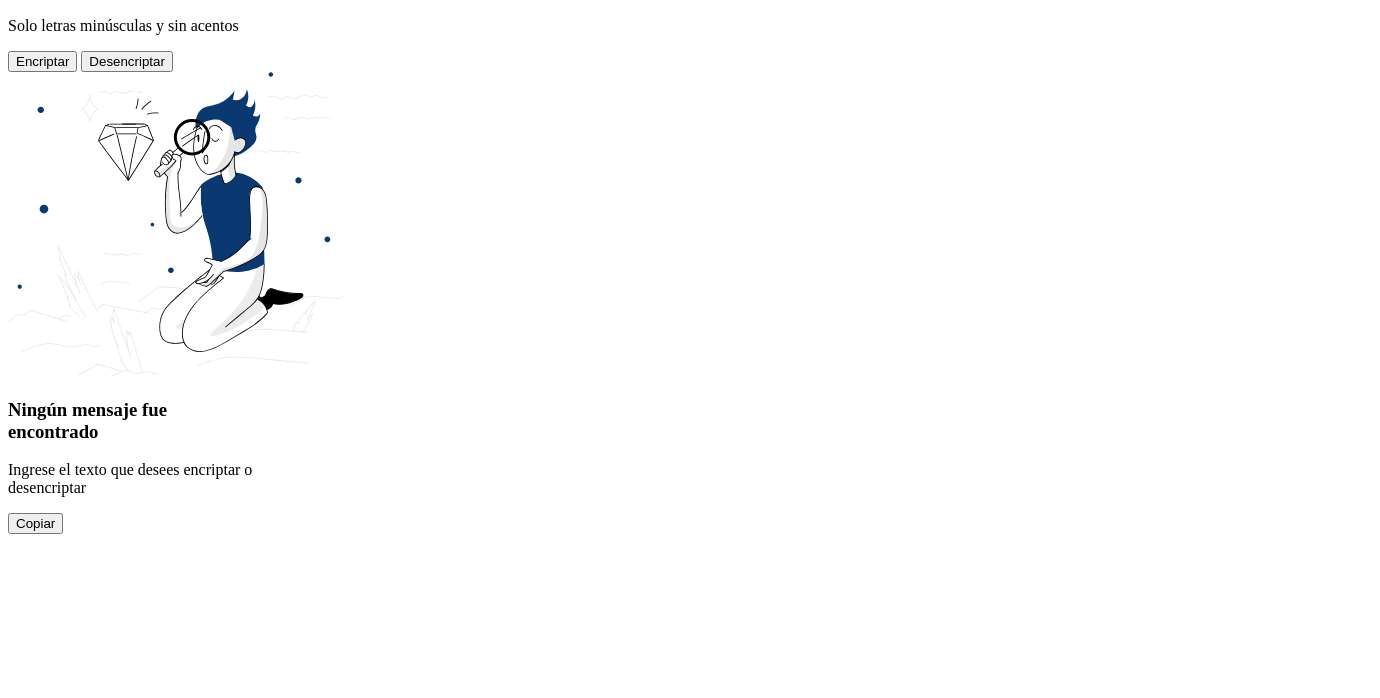
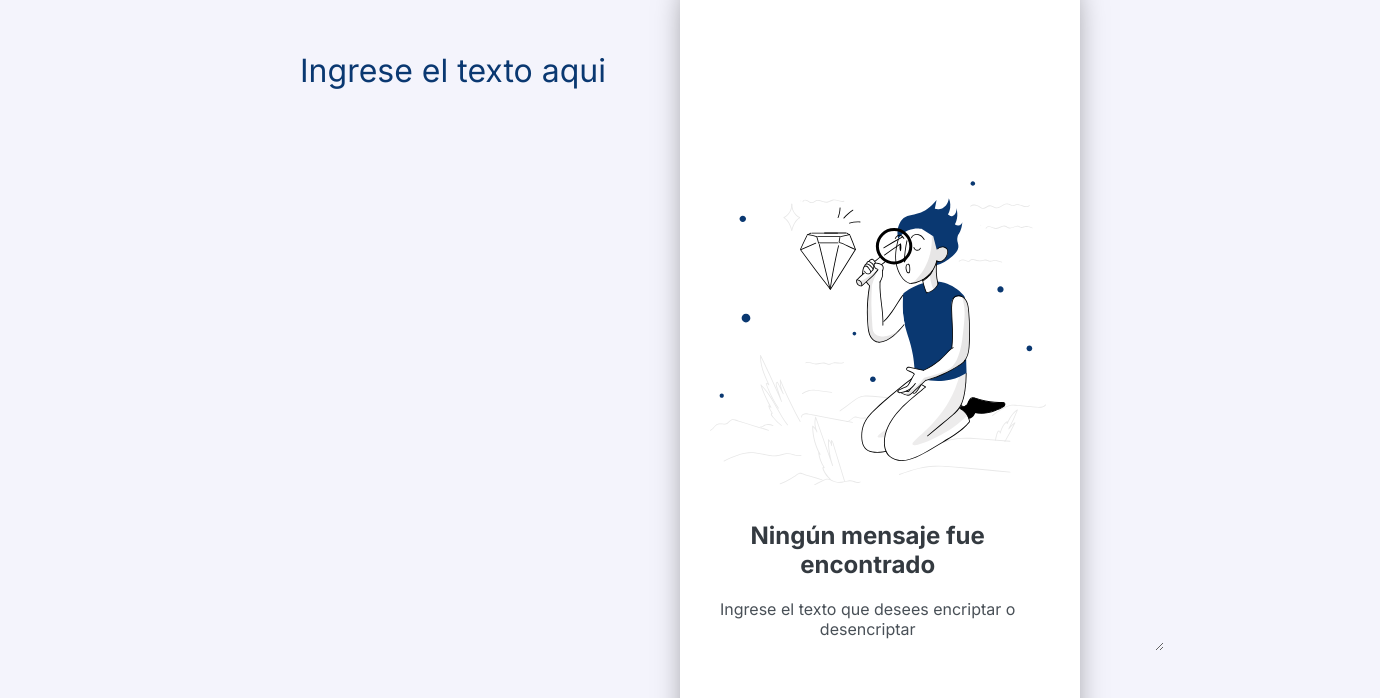
Before and after one commit to Brizuethansome/challenge-alura, a plain HTML site: page index.html in a window 1280 px wide. Shown: the part 119-817 px from the top of the page, 1380 px wide, since content can reach past the window. Drawn offline with Linux system fonts and the light colour scheme.

Commit message:
Agregando el script

```diff
--- a/index.html
+++ b/index.html
@@ -3,6 +3,10 @@
 <head>
     <meta charset="UTF-8">
     <meta name="viewport" content="width=device-width, initial-scale=1.0">
+    <link rel="stylesheet" href="style.css">
+    <link rel="preconnect" href="https://fonts.googleapis.com">
+    <link rel="preconnect" href="https://fonts.gstatic.com" crossorigin>
+    <link href="https://fonts.googleapis.com/css2?family=Inter:wght@100..900&display=swap" rel="stylesheet">
     <title>Encriptador Challenge</title>
 </head>
 <body>
@@ -12,11 +16,11 @@
     <main>
         <section class="seccion-uno">
             <div class="contenedor-caja-texto">
-                <textarea placeholder="Ingrese el texto aqui" class="cajatexto"></textarea>
+                <textarea placeholder="Ingrese el texto aqui" class="caja-texto"></textarea>
             </div>
             <div class="alerta">
                 <img src="Imagenes/alerta.svg" alt="alerta">
-                <p>Solo letras minúsculas y sin acentos</p>
+                <p> Solo letras minúsculas y sin acentos</p>
             </div>
             <div class="contenedor-botones">
                 <input type="button" class="btn-encriptar" value="Encriptar">
@@ -39,7 +43,6 @@
             </div>
         </section>
     </main>
-
-
+    <script src="script.js"></script>
 </body>
 </html>
```
Also changed, not shown: script.js (added).
